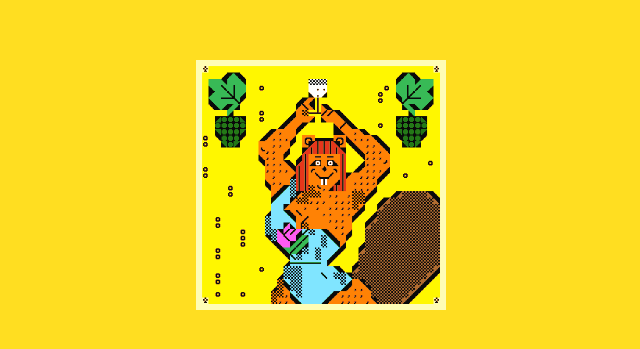
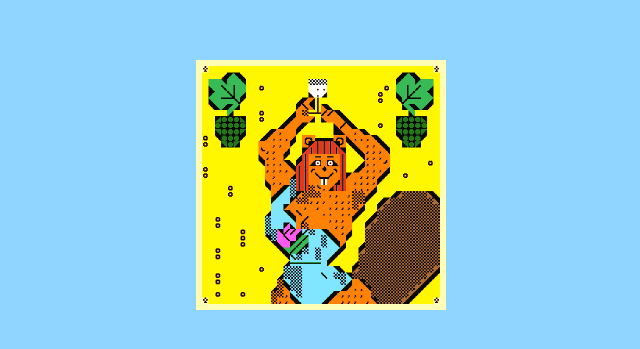
Before and after one commit to H-F07/dance-beaver, a plain HTML site: page index.html in a window 1280 px wide. Shown: the part 215-564 px from the top of the page, without its empty margins (319-959 px from the left). Drawn offline with Linux system fonts and the light colour scheme.

Commit message:
Change background color from yellow to light blue

```diff
--- a/style.css
+++ b/style.css
@@ -1,5 +1,5 @@
 body {
-  background-color: #FFDE21;
+  background-color: #90D5FF;
   margin: 0;
   height: 100vh;
   display: flex;
```
